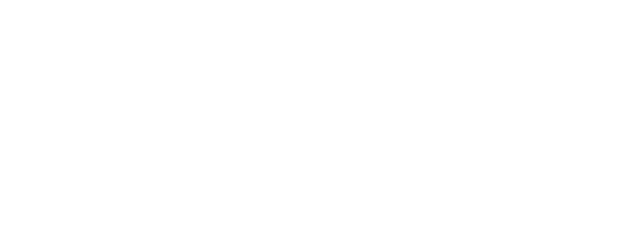
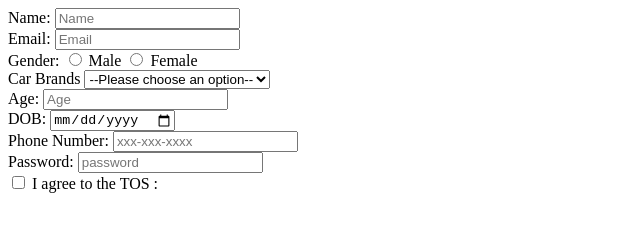
Before and after one commit to acciojob/signup-form-car-sahith-akula, a website: page main.html in a window 1280 px wide. Shown: the whole page, without its empty margins (0-640 px from the left). Drawn offline with Linux system fonts and the light colour scheme.

Commit message:
created a submission

```diff
--- a/main.html
+++ b/main.html
@@ -10,6 +10,54 @@
 	<!-- the entire body must be written by student -->
     <script type="text/javascript" src="./script.js">
 </script>
+	<form action="#" method="post">
+		<div>
+			<label for="name">Name:</label>
+			<input type="text" id="name" name="name" placeholder="Name" required>
+		</div>
+		<div>
+			<label for="email">Email:</label>
+			<input type="email" id="email" name="email" placeholder="Email" required>
+		</div>
+		<div>
+			<label>Gender:</label>
+			<input type="radio" id="gender_m" name="gender" required>
+			<label for="gender_m">Male</label>
+			<input type="radio" id="gender_f" name="gender" required>
+			<label for="gender_f">Female</label>
+		</div>
+		<div>
+			<label for="cars">Car Brands</label>
+			<select id="cars" name="cars">
+			<option value="" disabled selected>--Please choose an option-- </option>
+			<option value="Toyota">Toyota</option>
+			<option value="BMW">BMW</option>
+			<option value="skoda">Skoda</option>
+			<option value="Honda">Honda</option>
+				</select>
+		</div>
+		<div>
+			<label for="age">Age:</label>
+			<input type="number" id="age" name="age" placeholder="Age" required>
+		</div>
+		<div>
+			<label for="dob">DOB:</label>
+			<input type="date" id="dob" name="dob" required>
+		</div>
+		<div>
+			<label for="tel">Phone Number:</label>
+			<input type="tel" id="tel" name="tel" placeholder="xxx-xxx-xxxx" required>
+		</div>
+		<div>
+			<label for="password">Password:</label>
+			<input type="password" id="password" name="password" placeholder="password" required>
+		</div>
+		<div>
+			<input type="Checkbox" id="tos" name="tos" required>
+			<label for="tos">I agree to the TOS : </label>
+
+		</div>
+	</form>
 
 </body>
 
```
